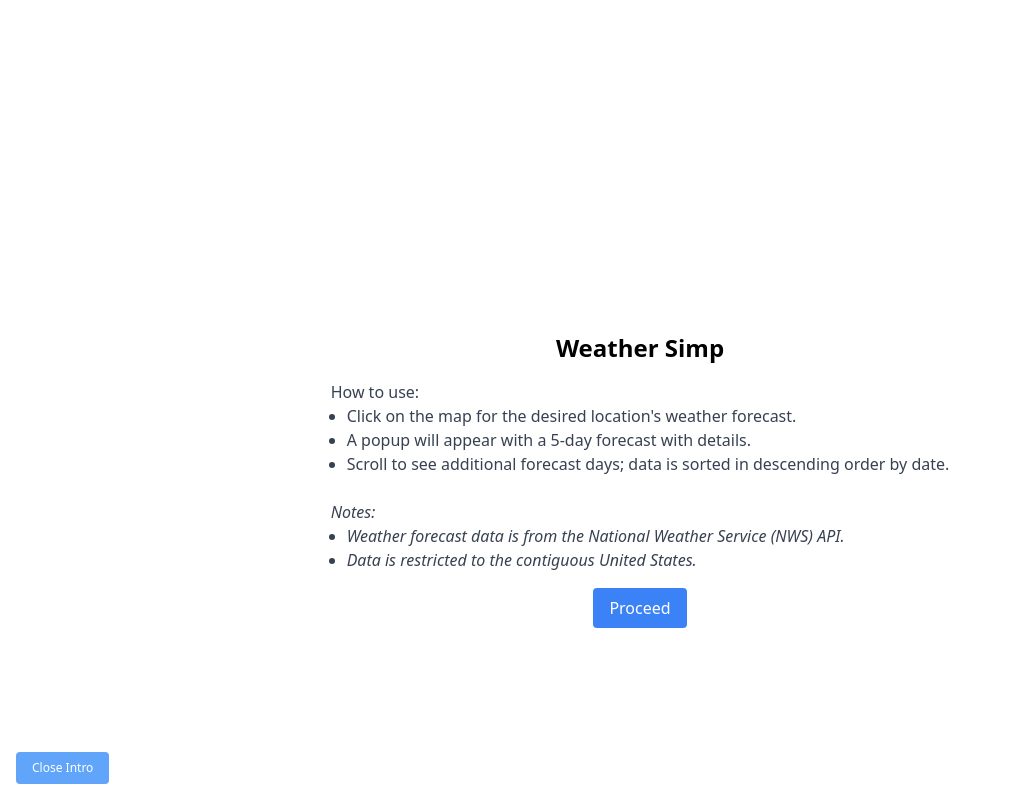
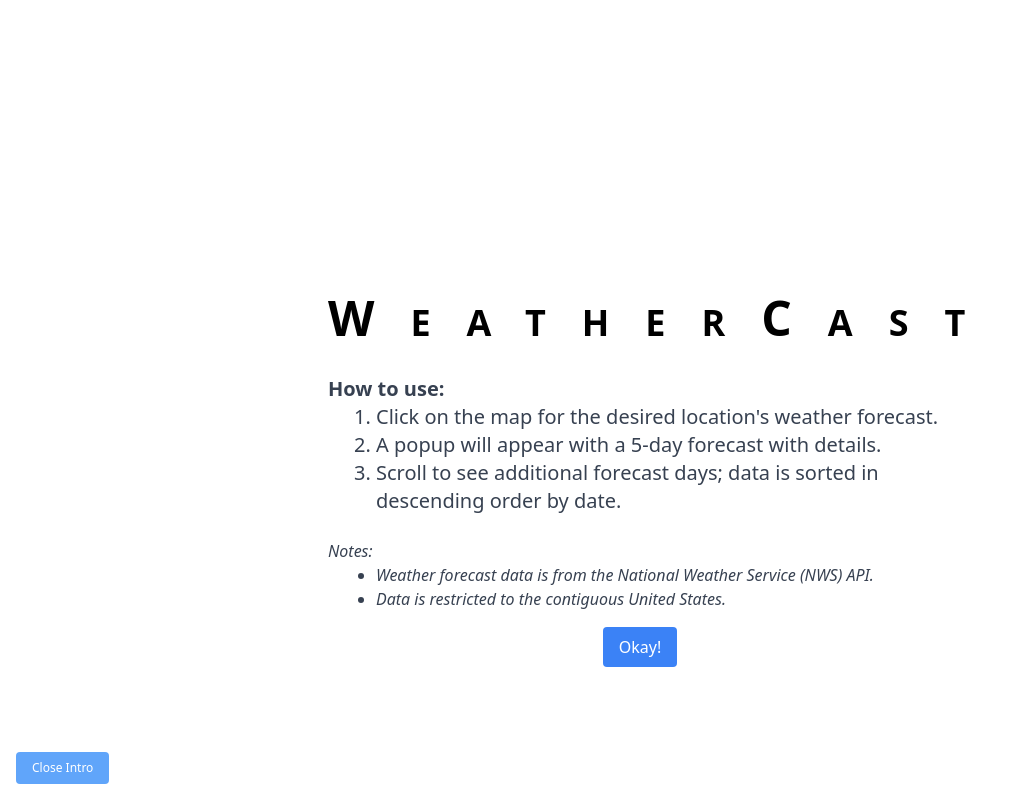
Before and after one commit to jheo728/weather-cast-app, a Flask app: page / in a window 1280 px wide. Shown: the whole page, without its empty margins (0-1012 px from the left). Run offline with Flask 3, Linux system fonts and the light colour scheme; some libraries are stand-ins or nearby versions.

Commit message:
update and stylize intro overlay

```diff
--- a/templates/map.html
+++ b/templates/map.html
@@ -3,7 +3,7 @@
   <head>
     <meta charset="UTF-8" />
     <meta name="viewport" content="width=device-width, initial-scale=1.0" />
-    <title>Your Flask App</title>
+    <title>WeatherCast</title>
 
     <!-- Include Tailwind CSS -->
     <link
@@ -30,11 +30,14 @@
       class="modal hidden fixed inset-0 backdrop-filter backdrop-blur pt-20"
     >
       <div class="flex items-center justify-center h-screen">
-        <div class="max-w-2xl p-6 bg-white rounded-lg text-center">
-          <h2 class="text-2xl font-bold mb-4">Weather Simp</h2>
-          <ul class="text-left list-disc text-gray-700">
+        <div class="max-w-2xl p-6 text-center">
+          <h2 class="text-4xl font-bold mb-8" style="letter-spacing: 1em">
+            <span class="text-5xl">W</span>EATHER<span class="text-5xl">C</span
+            >AST
+          </h2>
+          <ul class="text-xl text-left list-disc text-gray-700 font-bold">
             How to use:
-            <ul class="list-disc pl-4">
+            <ul class="list-decimal pl-12 font-normal">
               <li>
                 Click on the map for the desired location's weather forecast.
               </li>
@@ -48,7 +51,7 @@
           <br />
           <ul class="text-left list-disc italic text-gray-700">
             Notes:
-            <ul class="list-disc pl-4">
+            <ul class="list-disc pl-12">
               <li>
                 Weather forecast data is from the National Weather Service (NWS)
                 API.
@@ -60,7 +63,7 @@
             id="closeIntroOverlayBtn"
             class="mt-4 bg-blue-500 text-white px-4 py-2 rounded"
           >
-            Proceed
+            Okay!
           </button>
         </div>
       </div>
```
